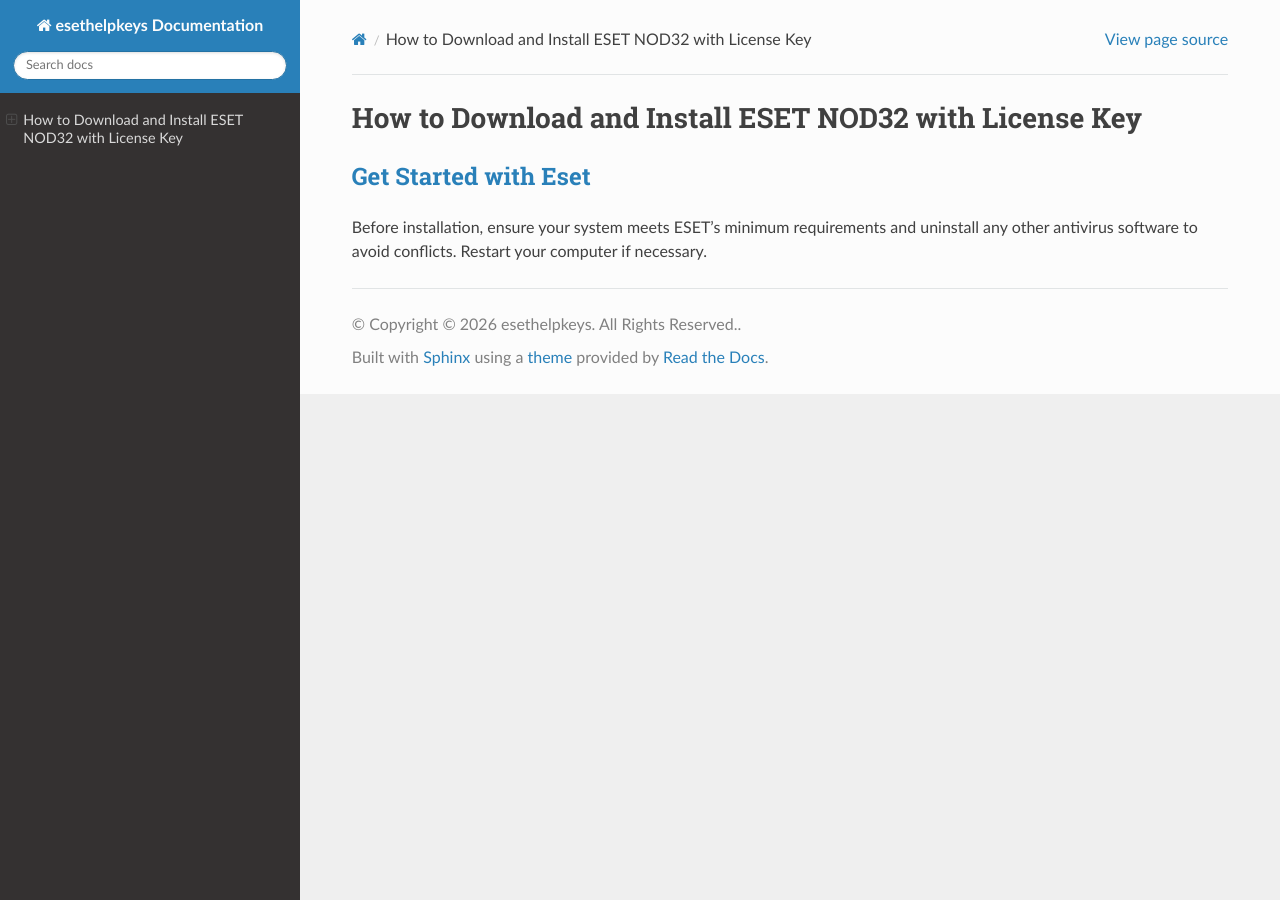
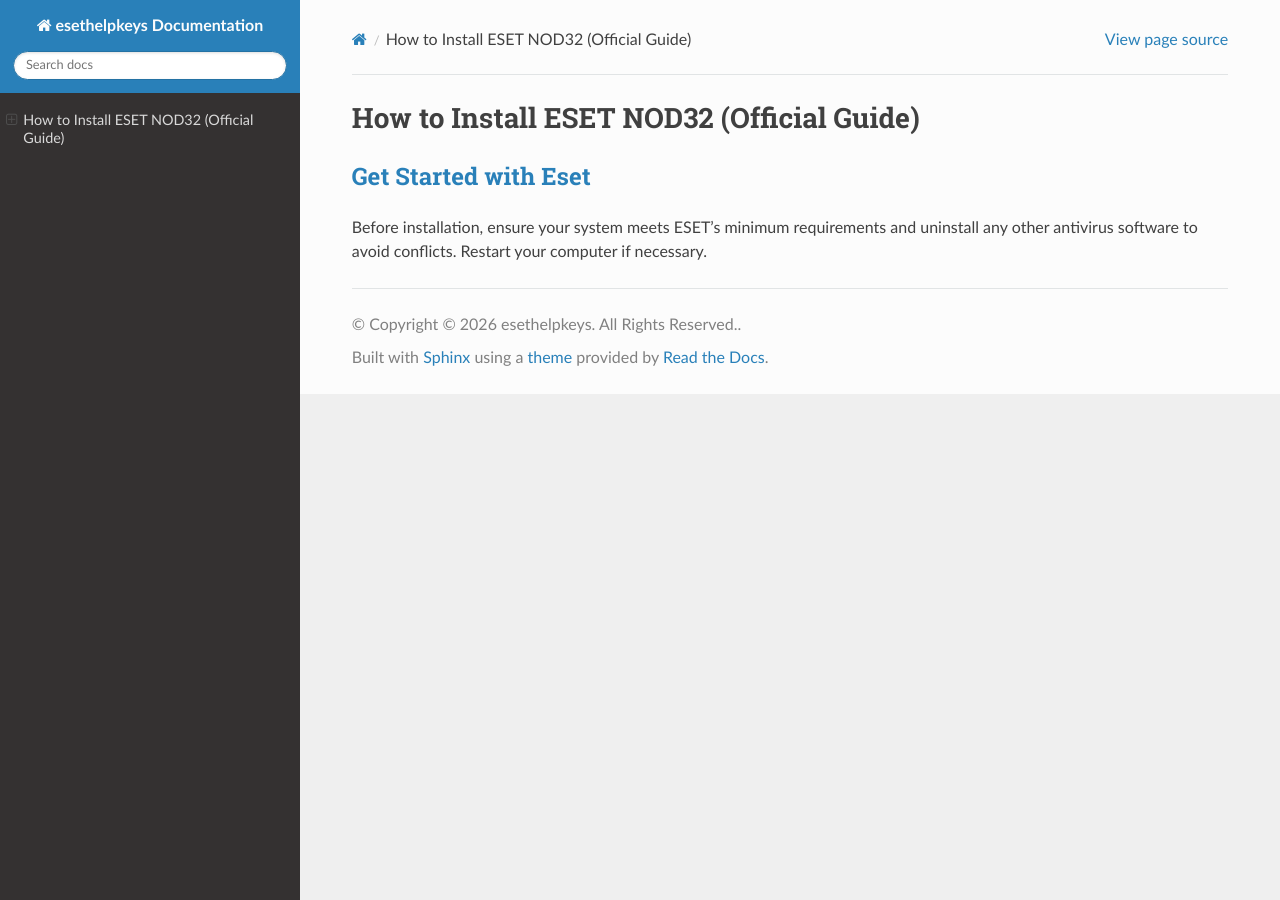
Before and after one commit to jrstanytr/esethelpkeys, a Sphinx documentation site: the page built from source/index.rst, in a window 1280 px wide. Built offline with Sphinx 7.4.7 and the Read the Docs theme 3.1.0, drawn with Linux system fonts in a browser that asks for light colours.

Commit message:
Update index.rst

```diff
--- a/source/index.rst
+++ b/source/index.rst
@@ -1,4 +1,4 @@
-How to Download and Install ESET NOD32 with License Key
+How to Install ESET NOD32 (Official Guide)
 =======================================================
 
 `Get Started with Eset <https://esethelpkeys.readthedocs.io/en/latest/>`_
```
